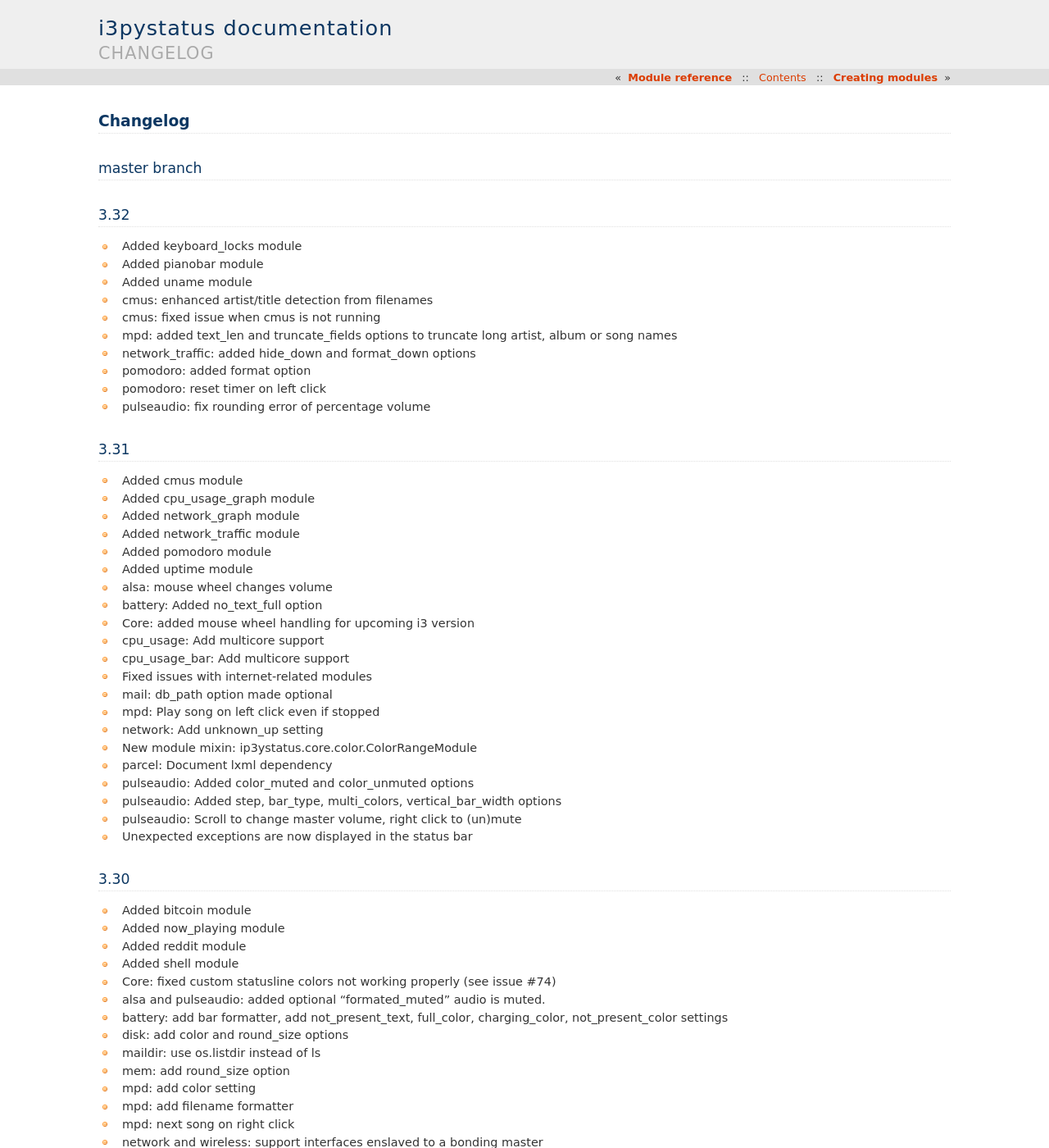
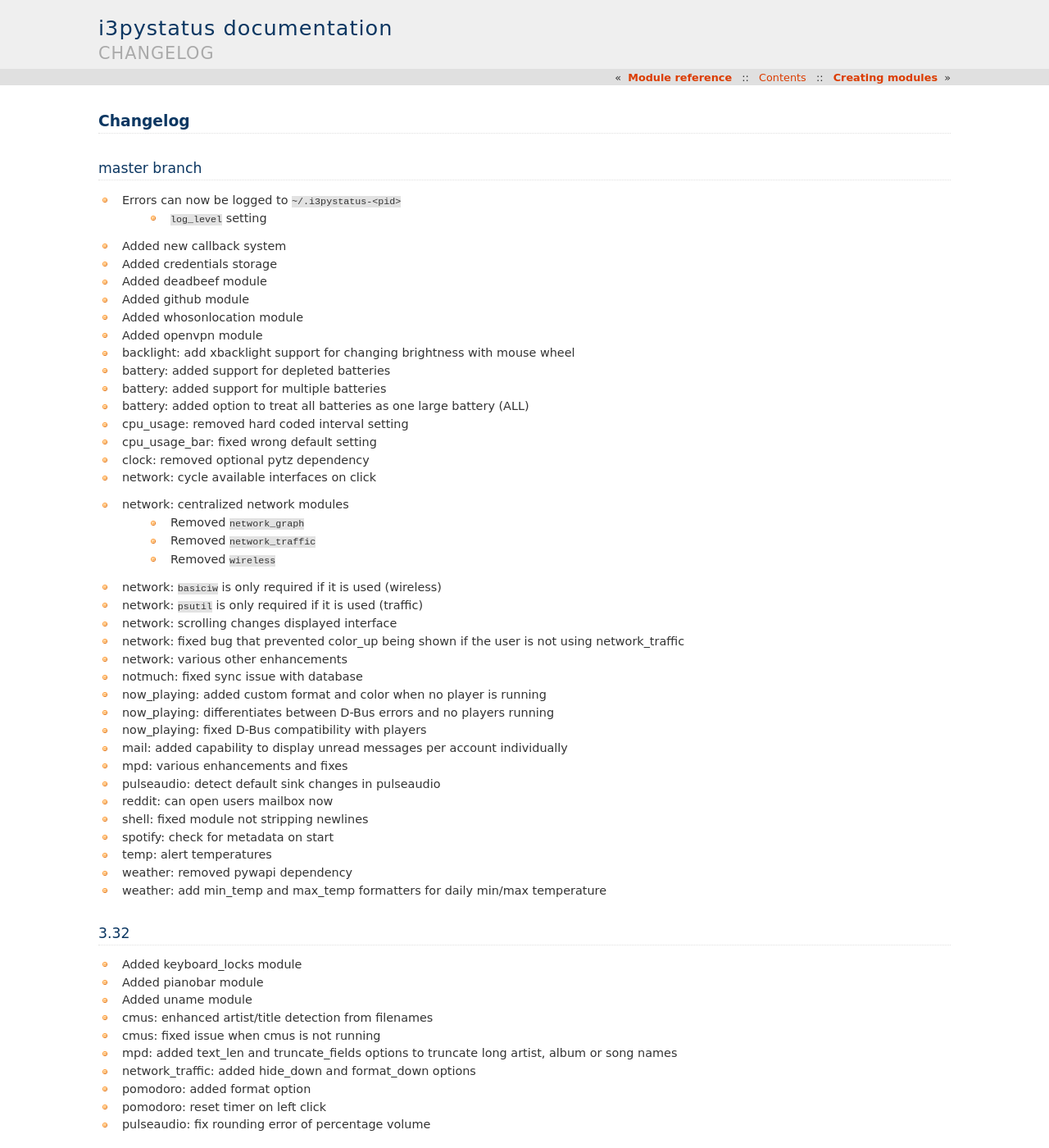
Before and after one commit to enkore/i3pystatus, a Sphinx documentation site: the page built from docs/changelog.rst, in a window 1280 px wide and 1400 px high. Shown: the whole window at 82% size. Built offline with Sphinx 7.4.7, drawn with Linux system fonts in a browser that asks for light colours.

Commit message:
Compiled changelog

```diff
--- a/docs/changelog.rst
+++ b/docs/changelog.rst
@@ -4,6 +4,45 @@
 
 master branch
 +++++++++++++
+
+* Errors can now be logged to ``~/.i3pystatus-<pid>``
+    - ``log_level`` setting
+* Added new callback system
+* Added credentials storage
+* Added deadbeef module
+* Added github module
+* Added whosonlocation module
+* Added openvpn module
+* backlight: add xbacklight support for changing brightness with mouse wheel
+* battery: added support for depleted batteries
+* battery: added support for multiple batteries
+* battery: added option to treat all batteries as one large battery (ALL)
+* cpu_usage: removed hard coded interval setting
+* cpu_usage_bar: fixed wrong default setting
+* clock: removed optional pytz dependency
+* network: cycle available interfaces on click
+* network: centralized network modules
+    - Removed ``network_graph``
+    - Removed ``network_traffic``
+    - Removed ``wireless``
+* network: ``basiciw`` is only required if it is used (wireless)
+* network: ``psutil`` is only required if it is used (traffic)
+* network: scrolling changes displayed interface
+* network: fixed bug that prevented color_up being shown if the user is not using network_traffic
+* network: various other enhancements
+* notmuch: fixed sync issue with database
+* now_playing: added custom format and color when no player is running
+* now_playing: differentiates between D-Bus errors and no players running
+* now_playing: fixed D-Bus compatibility with players
+* mail: added capability to display unread messages per account individually
+* mpd: various enhancements and fixes
+* pulseaudio: detect default sink changes in pulseaudio
+* reddit: can open users mailbox now
+* shell: fixed module not stripping newlines
+* spotify: check for metadata on start
+* temp: alert temperatures
+* weather: removed pywapi dependency
+* weather: add min_temp and max_temp formatters for daily min/max temperature
 
 3.32
 ++++
```
